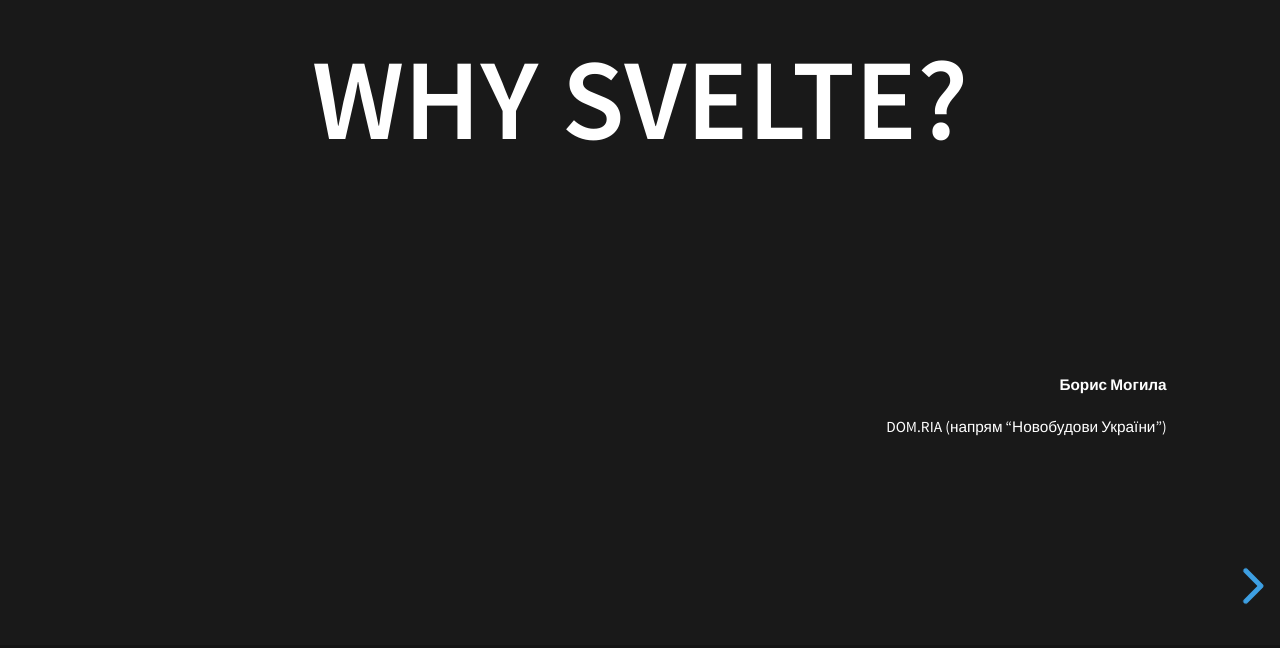
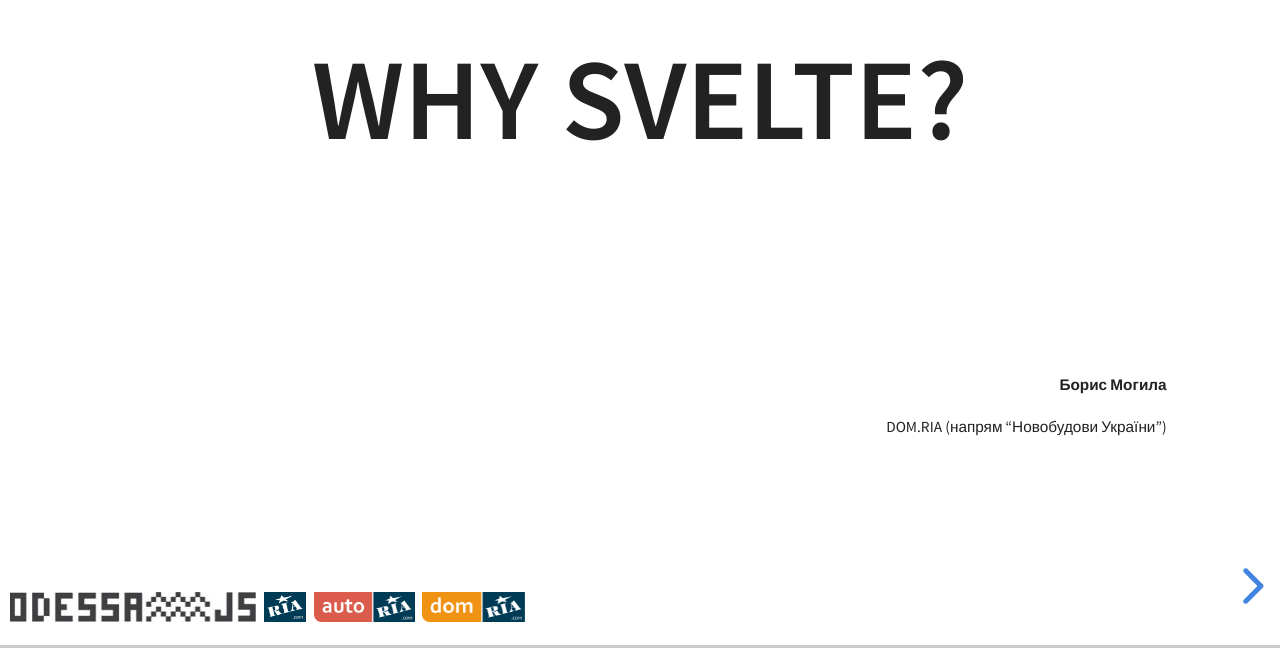
Before and after one commit to BoryaMogila/why-svelte, a website: page index.html in a window 1280 px wide. Shown: the part 152-800 px from the top of the page. Drawn offline with Linux system fonts and the light colour scheme.

Commit message:
light theme

```diff
--- a/index.html
+++ b/index.html
@@ -8,10 +8,10 @@
 
 		<link rel="stylesheet" href="css/reset.css">
 		<link rel="stylesheet" href="css/reveal.css">
-		<link rel="stylesheet" href="css/theme/black.css">
+		<link rel="stylesheet" href="css/theme/white.css">
 		<link rel="stylesheet" href="css/style.css">
 		<!-- Theme used for syntax highlighting of code -->
-		<link rel="stylesheet" href="lib/css/monokai.css">
+		<link rel="stylesheet" href="lib/css/atelier-cave-light.css">
 
 		<!-- Printing and PDF exports -->
 		<script>
@@ -23,9 +23,34 @@
 		</script>
 	</head>
 	<body>
+		<img style="
+		height: 30px;
+		position: fixed;
+		left: 10px;
+		bottom: 26px;
+		" src="images/odessajs_logo.jpg">
+		<img style="
+		position: fixed;
+		left: 422px;
+		bottom: 26px;
+		height: 30px;
+		" src="images/dom.ria.png">
+		<img style="
+		height: 30px;
+		position: fixed;
+		left: 314px;
+		bottom: 26px;
+		" src="images/auto.ria.png">
+		<img style="
+		height: 30px;
+		position: fixed;
+		left: 264px;
+		bottom: 26px;
+    	" src="images/ria.png">
 		<div class="reveal">
 			<div class="slides">
 				<section>
+
 					<h1>Why Svelte?</h1>
 					<br />
 					<br />
```
Also changed, not shown: images/auto.ria.png (added), images/dom.ria.png (added), images/odessajs_logo.jpg (added), images/ria.png (added).
